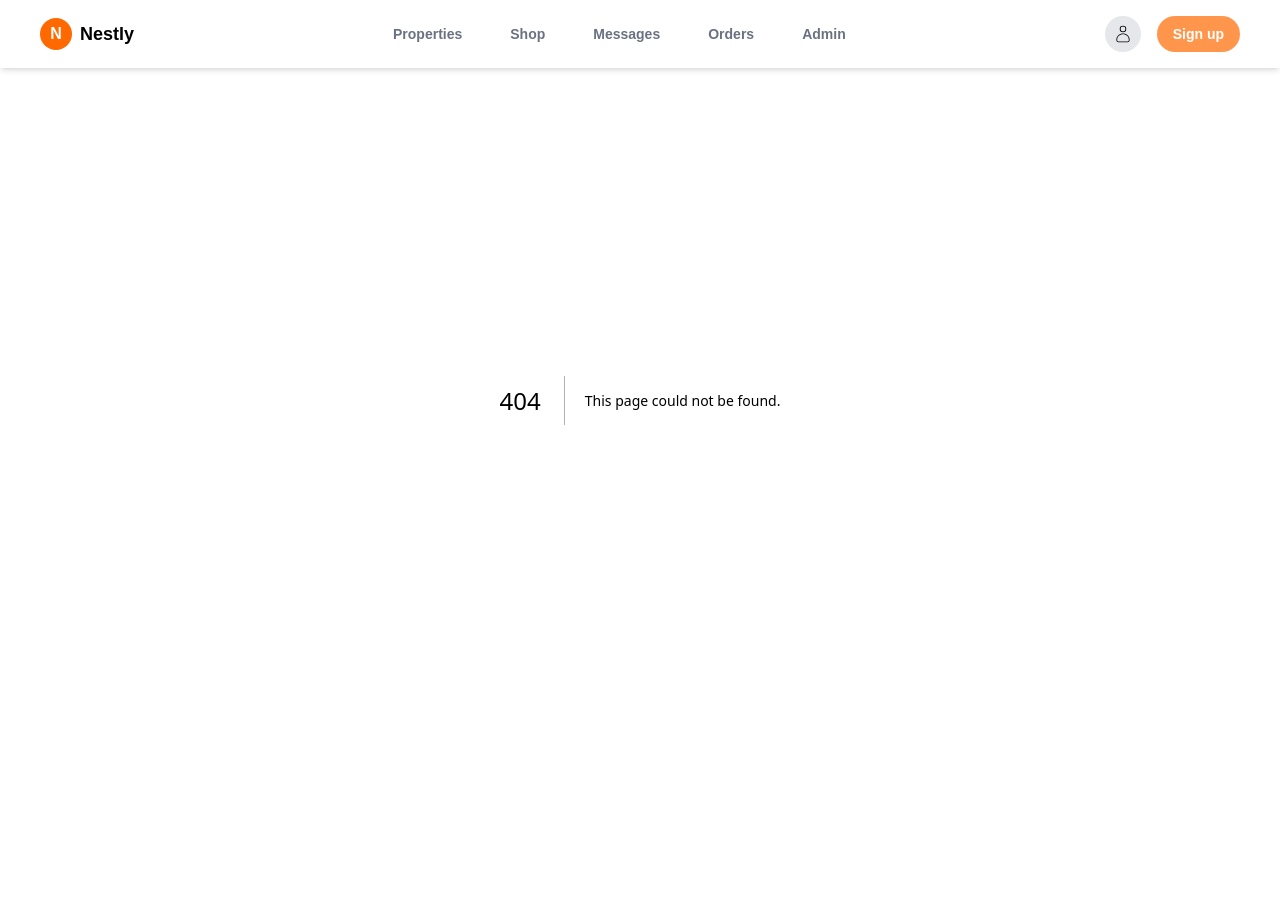
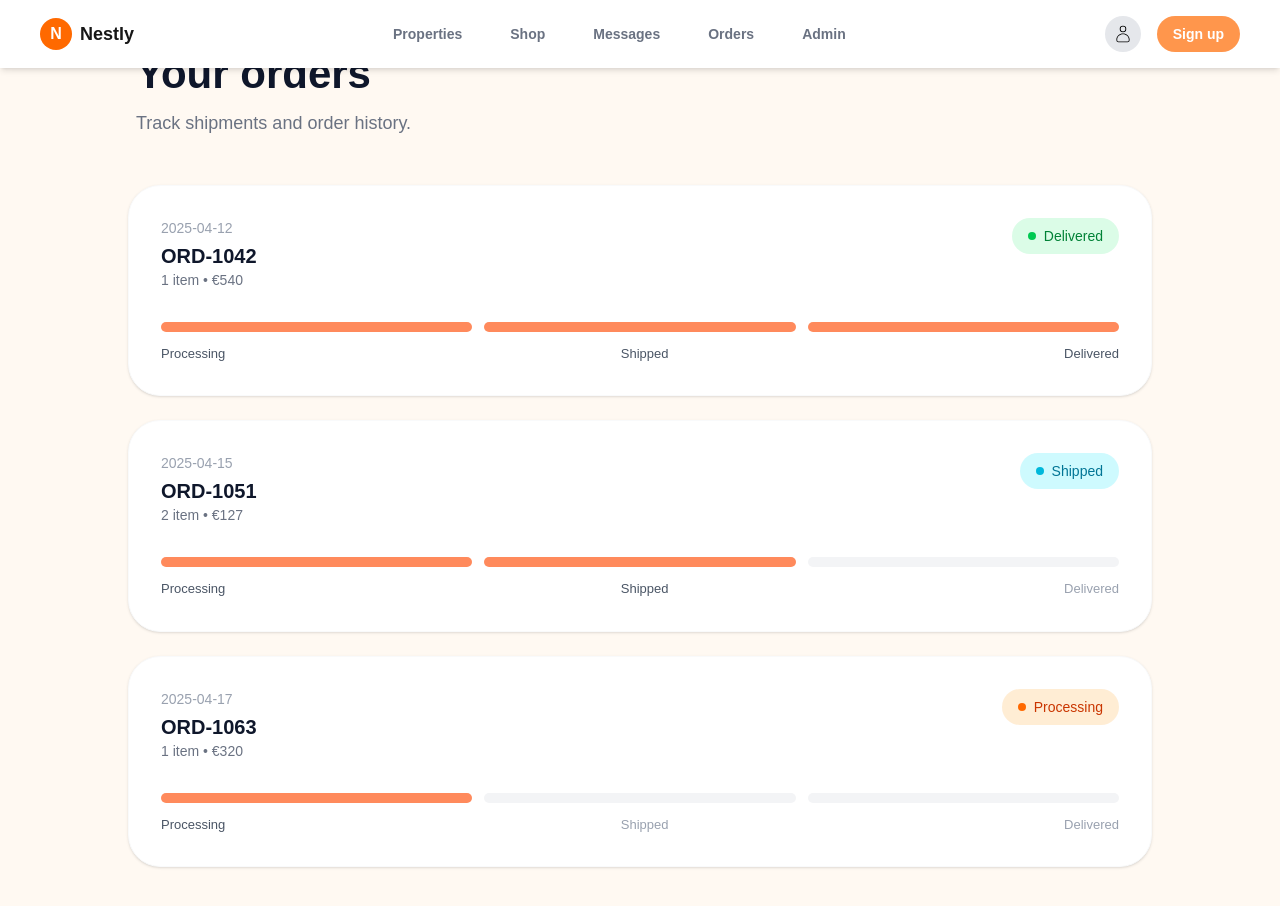
Before and after one commit to Goodluck7-ux/Find-home, a Next.js app: page /orders in a window 1280 px wide. Before the commit this address had no page. Shown: the top 906 px of the page. Before the commit the page ends 800 px from the top, so only its background shows below. Built offline with nearby package versions, Linux system fonts and the light colour scheme.

Commit message:
order sect

```diff
--- /dev/null
+++ b/src/app/orders/page.jsx
@@ -0,0 +1,27 @@
+import React from 'react';
+import OrderCard from '@/component/OrderCard'; // Adjust path if needed
+
+const ordersData = [
+  { id: "ORD-1042", date: "2025-04-12", items: 1, price: "€540", status: "Delivered" },
+  { id: "ORD-1051", date: "2025-04-15", items: 2, price: "€127", status: "Shipped" },
+  { id: "ORD-1063", date: "2025-04-17", items: 1, price: "€320", status: "Processing" },
+];
+
+export default function OrdersPage() {
+  return (
+    <div className="min-h-screen bg-[#FFF9F2] pt-12 pb-20 px-4">
+      <div className="max-w-5xl mx-auto">
+        <header className="mb-12 ml-2">
+          <h1 className="text-[42px] font-bold text-slate-900 leading-tight">Your orders</h1>
+          <p className="text-gray-500 text-lg mt-2">Track shipments and order history.</p>
+        </header>
+
+        <div className="space-y-4">
+          {ordersData.map((order) => (
+            <OrderCard key={order.id} order={order} />
+          ))}
+        </div>
+      </div>
+    </div>
+  );
+}
--- /dev/null
+++ b/src/component/OrderCard.jsx
@@ -0,0 +1,51 @@
+import React from 'react';
+
+const OrderCard = ({ order }) => {
+  // Determine color and progress based on status
+  const statusStyles = {
+    Delivered: { bg: 'bg-green-100', text: 'text-green-700', dot: 'bg-green-500', steps: 3 },
+    Shipped: { bg: 'bg-cyan-100', text: 'text-cyan-700', dot: 'bg-cyan-500', steps: 2 },
+    Processing: { bg: 'bg-orange-100', text: 'text-orange-700', dot: 'bg-orange-500', steps: 1 },
+  };
+
+  const currentStatus = statusStyles[order.status] || statusStyles.Processing;
+
+  return (
+    <div className="bg-white rounded-[32px] p-8 mb-6 shadow-sm border border-gray-50">
+      <div className="flex justify-between items-start mb-6">
+        <div>
+          <p className="text-gray-400 text-sm mb-1 font-medium">{order.date}</p>
+          <h3 className="text-xl font-bold text-slate-900">{order.id}</h3>
+          <p className="text-gray-500 text-sm">{order.items} item • {order.price}</p>
+        </div>
+
+        {/* Status Badge */}
+        <div className={`flex items-center gap-2 px-4 py-2 rounded-full font-medium text-sm ${currentStatus.bg} ${currentStatus.text}`}>
+          <div className={`w-2 h-2 rounded-full ${currentStatus.dot}`}></div>
+          {order.status}
+        </div>
+      </div>
+
+      {/* Progress Tracker */}
+      <div className="mt-8">
+        <div className="flex gap-3 h-2.5">
+          {[1, 2, 3].map((step) => (
+            <div
+              key={step}
+              className={`flex-1 rounded-full transition-colors duration-500 ${
+                step <= currentStatus.steps ? 'bg-[#FF8A5C]' : 'bg-gray-100'
+              }`}
+            ></div>
+          ))}
+        </div>
+        <div className="flex justify-between mt-3 text-[13px] font-medium text-gray-400">
+          <span className={currentStatus.steps >= 1 ? 'text-gray-600' : ''}>Processing</span>
+          <span className={currentStatus.steps >= 2 ? 'text-gray-600' : ''}>Shipped</span>
+          <span className={currentStatus.steps >= 3 ? 'text-gray-600' : ''}>Delivered</span>
+        </div>
+      </div>
+    </div>
+  );
+};
+
+export default OrderCard;
```
Also changed, not shown: 1 other file (tests, documents, lock files or other folders).
